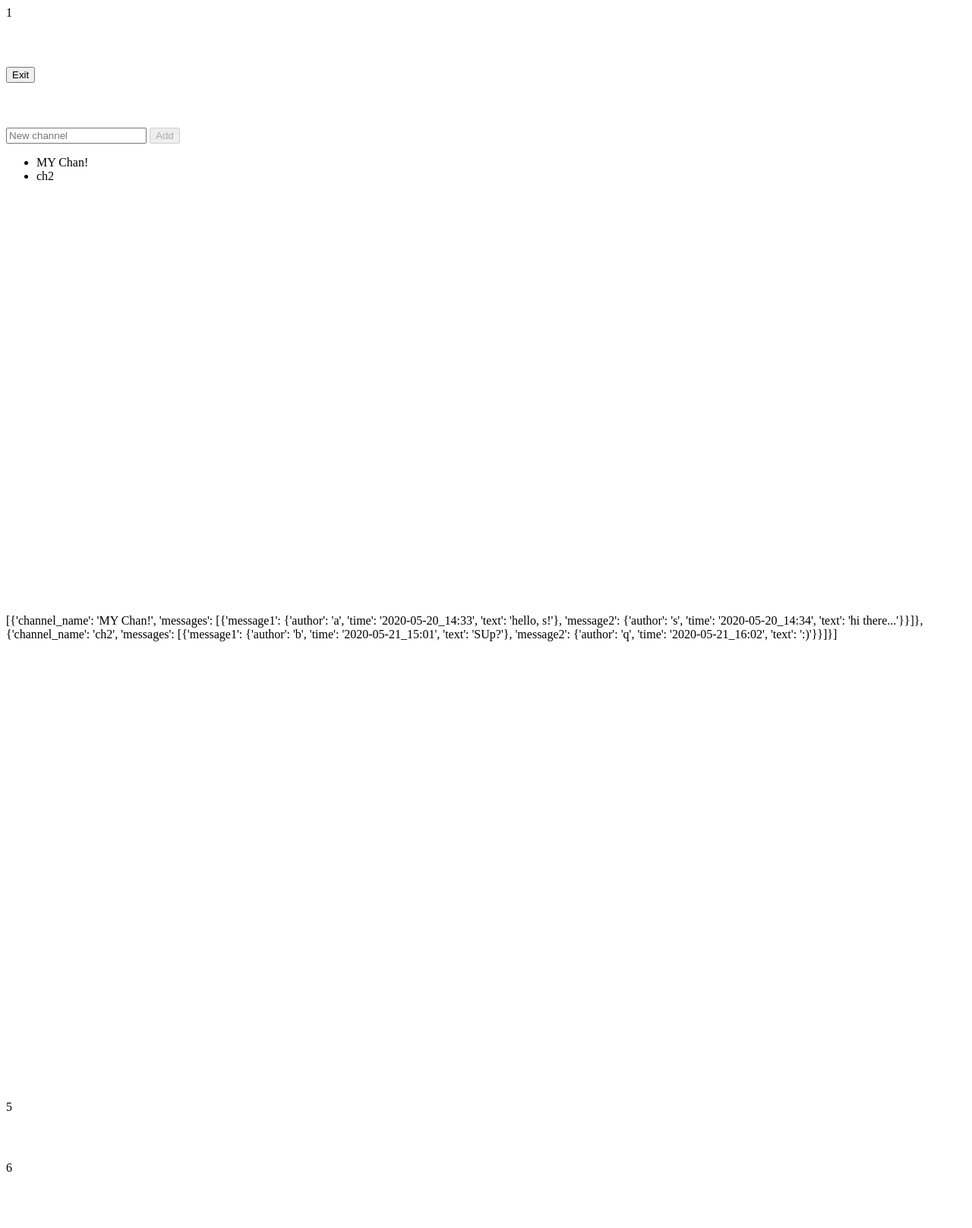
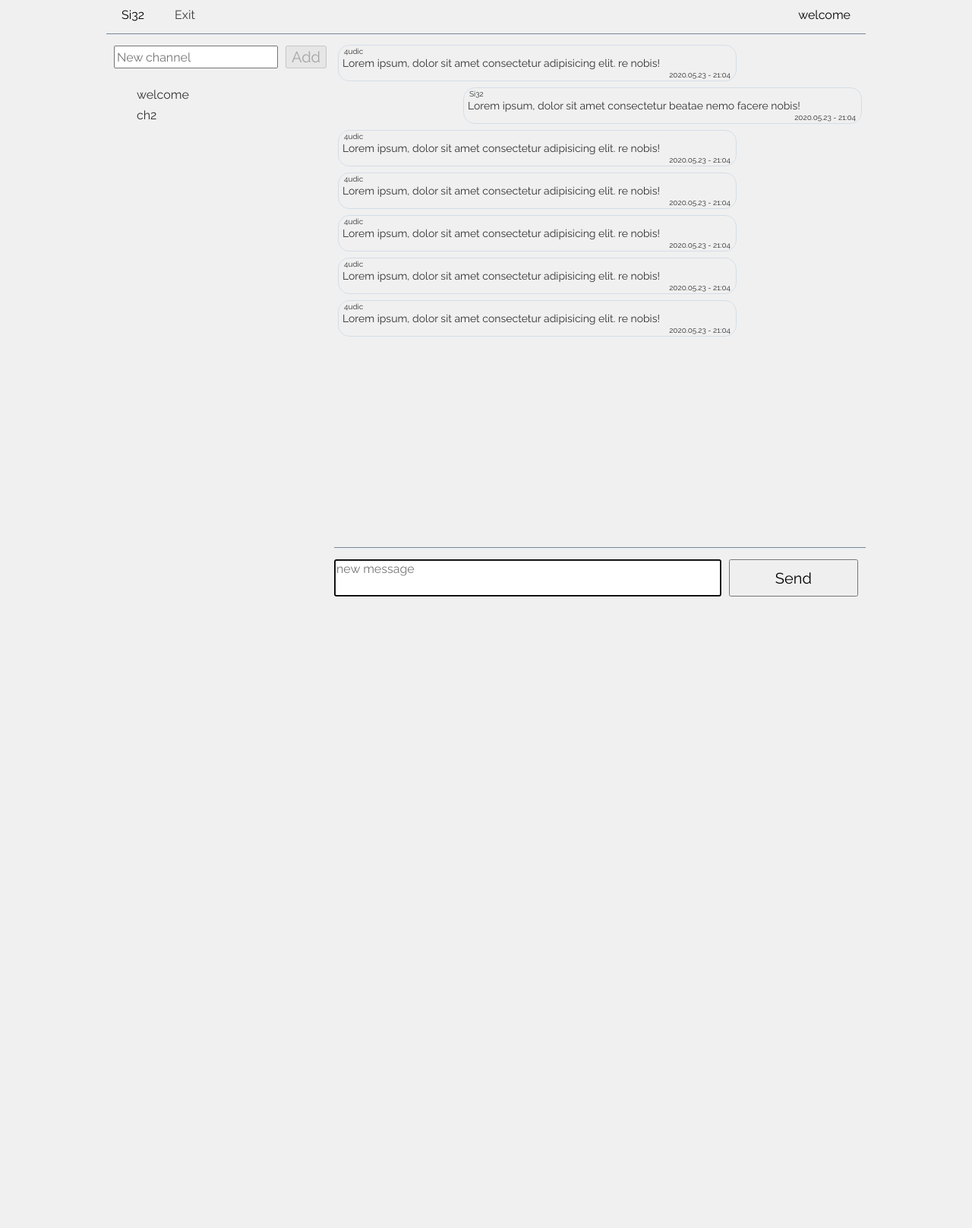
Before and after one commit to si32/CS50W-project2, a Flask app: page /talks in a window 1280 px wide. Shown: the whole page at 76% size. After the commit the page ends 786 px from the top, so only its background shows below. Run offline with Flask 2, Linux system fonts and the light colour scheme; some libraries are stand-ins or nearby versions.

Commit message:
worked with html and css

```diff
--- a/application.py
+++ b/application.py
@@ -28,7 +28,7 @@ def signin():
 def talks():
     # db = json.dumps(database)
     # channel = db["channels"]
-    db["channels"][0]["channel_name"] = "MY Chan!"
+    # db["channels"][0]["channel_name"] = "MY Chan!"
     # c = {"channel_name": "ch3"}
     # db["channels"].append(c)
     # db["channels"].pop(0)
@@ -59,6 +59,19 @@ def add_channel(data):
     if channel_name in channel_names:
         emit("exist channel_name", broadcast=True)
     else:
-        db["channels"].append({"channel_name": channel_name})
+        db["channels"].append({"channel_name": channel_name, "messages": {}})
         channel_names = getchannel_names()
         emit("new channel_name", channel_names, broadcast=True)
+
+
+# Route to view the channel data
+@app.route("/<channel_name>")
+def view(channel_name):
+    data = db["channels"]
+    for channel in db["channels"]:
+        if channel["channel_name"] == channel_name:
+            messages = channel["messages"]
+    return jsonify({"messages": messages})
+
+
+#
--- a/requirements.txt
+++ b/requirements.txt
@@ -1,2 +1,7 @@
 Flask
 Flask-SocketIO
+Flask-Session
+requests
+
+$env:FLASK_APP="application.py"
+$env:FLASK_DEBUG="1"
--- /dev/null
+++ b/static/css/style.css
@@ -0,0 +1,3 @@
+html {
+    background-color: rgb(240, 240, 240);
+}
--- /dev/null
+++ b/static/css/talks.css
@@ -0,0 +1,311 @@
+body {
+    margin: 0;
+
+    /* font-family: 'Amatic SC', cursive; */
+    /* font-family: 'Chelsea Market', cursive; */
+    font-family: 'Raleway', sans-serif;
+    font-weight: 400;
+    font-size: 16px;
+
+}
+
+*,
+*::before,
+*::after {
+    box-sizing: border-box;
+}
+
+p {
+    margin: 0;
+}
+
+
+/* Container
+===================*/
+
+.container {
+    width: 100%;
+    max-width: 1000px;
+    margin: 0 auto;
+    height: 100%;
+
+}
+
+
+/* Header
+===================*/
+
+.header {
+    width: 100%;
+    position: absolute;
+    top: 0;
+    left: 0;
+    z-index: 1000;
+}
+
+.header__inner {
+    display: flex;
+    justify-content: space-between;
+    padding: 10px 0 15px;
+    border-bottom: 1px solid lightslategray;
+    align-items: center;
+}
+
+.header__userinfo {
+    display: flex;
+    justify-content: center;
+    align-items: center;
+}
+
+.header__userinfo>div {
+    margin: 0 20px;
+}
+
+.header__channelinfo {
+    margin-right: 20px;
+}
+
+/* Button Exit
+===================*/
+
+#exit {
+    color: black;
+    cursor: pointer;
+    text-decoration: none;
+
+    opacity: .75;
+    transition: opacity 0.1s linear;
+}
+
+#exit:hover {
+    opacity: 1;
+}
+
+
+/* Main
+===================*/
+
+.main {
+    position: relative;
+    padding-top: 55px;
+    height: 100vh;
+
+}
+
+.main__inner {
+    display: flex;
+    justify-content: space-between;
+    height: 100%;
+}
+
+/* Channels
+===================== */
+
+.channels {
+    flex: 30%;
+    display: flex;
+    flex-direction: column;
+    overflow: auto;
+
+}
+
+.add_channel {
+    display: flex;
+    margin: 5px 10px;
+}
+
+.channels_input {
+    margin: 0;
+    height: 30px;
+    width: 80%;
+
+    font-family: 'Raleway', sans-serif;
+    font-weight: 400;
+    font-size: 16px;
+}
+
+.btn--add {
+    margin-left: 10px;
+    height: 30px;
+    width: 20%;
+
+    font-size: 20px;
+
+    padding: 0;
+}
+
+
+/* Channel
+===================== */
+.channel {
+    flex: 70%;
+    overflow: hidden;
+    position: relative;
+    height: 100%;
+    padding-bottom: 80px;
+}
+
+
+/* View message
+===================== */
+.view {
+ height: 100%;
+ overflow: auto;
+}
+
+.message {
+    display: flex;
+    justify-content: flex-start;
+}
+
+.message__content {
+    margin: 4px 5px;
+    padding: 0 5px;
+    width: 75%;
+
+    border: 1px solid rgb(205, 217, 230);;
+    border-radius: 15px;
+
+    opacity: 0.8;
+    transition: opacity 0.1s linear;
+}
+
+.message--my {
+    justify-content: flex-end;
+}
+
+.message__author {
+    margin: 2px 2px;
+    font-size: 10px;
+    text-align: left;
+}
+
+.message__text {
+    font-size: 14px;
+}
+
+.message__content:hover {
+    opacity: 1;
+}
+
+.message__time {
+    margin: 2px 2px;
+    font-size: 10px;
+    text-align: right;
+}
+
+
+/* Send message
+===================== */
+
+.send {
+    display: flex;
+
+    position: absolute;
+    bottom: 0;
+    right: 0;
+    z-index: 1;
+
+    width: 100%;
+    height: 80px;
+    border-top: 1px solid lightslategray;
+    padding: 15px 0;
+}
+
+.send__massage {
+    height: 100%;
+    width: 75%;
+    resize: none;
+
+    font-family: 'Raleway', sans-serif;
+    font-weight: 400;
+    font-size: 16px;
+}
+
+.send__massage::placeholder {
+    font-family: 'Raleway', sans-serif;
+    font-weight: 400;
+    font-size: 16px;
+}
+
+.btn {
+    display: inline-block;
+    vertical-align: top;
+
+    font-family: 'Raleway', sans-serif;
+    font-weight: 400;
+    font-size: 20px;
+
+    cursor: pointer;
+}
+
+.btn--send {
+    margin: 0 10px;
+    height: 100%;
+    width: 25%;
+}
+
+
+/* List item
+========================= */
+
+.li {
+    list-style: none;
+    padding: 4px 0;
+}
+
+.ch-link {
+    text-decoration: none;
+    color: black;
+
+    position: relative;
+
+    opacity: 0.8;
+    transition: opacity 0.1s linear;
+}
+
+.ch-link:hover {
+    opacity: 1;
+}
+
+.ch-link::before {
+    content: "\261E";
+
+    opacity: 0;
+    transition: opacity 0.1s linear;
+
+    position: absolute;
+    top: 0;
+    left: -20px;
+    z-index: 1;
+
+}
+
+.ch-link:hover::before {
+    opacity: 1;
+}
+
+
+@media screen and (max-width: 700px) {
+    .row {
+      flex-direction: column;
+    }
+
+
+
+ /* It doesn't work in separate css file */
+ ::-webkit-scrollbar {
+    width: 8px;
+}
+
+::-webkit-scrollbar-track {
+    background: #f1f1f1;
+}
+
+::-webkit-scrollbar-thumb {
+    background: #888;
+}
+
+::-webkit-scrollbar-thumb:hover {
+    background: #555;
+}
--- a/static/db.json
+++ b/static/db.json
@@ -1,13 +1,13 @@
 {
     "channels": [
         {
-            "channel_name": "MY Chan!",
+            "channel_name": "welcome",
             "messages": [
                 {
                     "message1": {
                         "author": "a",
                         "time": "2020-05-20_14:33",
-                        "text": "hello, s!"
+                        "text": "hello, si32!"
                     },
                     "message2": {
                         "author": "s",
--- a/static/js/talks.js
+++ b/static/js/talks.js
@@ -17,8 +17,11 @@ document.addEventListener('DOMContentLoaded', () => {
     socket.on('connect', () => {
         document.querySelector('#add').onclick = () => {
             const channel_name = document.querySelector('#channel_name').value;
+
+            // clear input field and disabled button
             document.querySelector('#channel_name').value = "";
             document.querySelector('#add').disabled = true;
+
             socket.emit('add channel', { 'channel_name': channel_name });
         };
 
@@ -35,7 +38,7 @@ document.addEventListener('DOMContentLoaded', () => {
         var i;
         for (i = 0; i < channel_names.length; i++) {
             const li = document.createElement('li');
-            li.innerHTML = channel_names[i];
+            li.innerHTML = `<a href="" class="ch-link" data-channel="${channel_names[i]}"> ${channel_names[i]} </a>`;
             document.querySelector('#channels').append(li);
         }
     });
@@ -64,3 +67,42 @@ document.addEventListener('DOMContentLoaded', () => {
         };
     };
 });
+
+
+// отображение сообщений канала
+document.addEventListener('DOMContentLoaded', () => {
+
+    // Start by loading local stored channel.
+    channel_name = localStorage.getItem('channelName');
+    if (channel_name != null) {
+        load_channel(channel_name);
+    }
+    else {
+        load_channel('welcome');
+    }
+
+
+    // Set links up to load new channels.
+    document.querySelectorAll('.ch-link').forEach(link => {
+        link.onclick = () => {
+            load_channel(link.dataset.channel);
+            // storage channel name in localStorage
+            localStorage.setItem('channelName', link.dataset.channel);
+            return false;
+        };
+    });
+});
+
+// Renders contents of new page in main view.
+function load_channel(channel_name) {
+    const request = new XMLHttpRequest();
+    request.open('GET', `/${channel_name}`);
+    request.onload = () => {
+        const response = JSON.parse(request.responseText);
+        // console.log('responseText:' + request.responseText);
+        // console.log('response:' + response.messages[0].message1.text);
+        document.querySelector('#view').innerHTML = response.messages[0].message1.text;
+
+    };
+    request.send();
+}
--- a/templates/talks.html
+++ b/templates/talks.html
@@ -4,54 +4,143 @@
 <head>
     <meta charset="UTF-8">
     <meta name="viewport" content="width=device-width, initial-scale=1.0">
+    <link href="https://fonts.googleapis.com/css2?family=Raleway:wght@400;600;700&display=swap" rel="stylesheet">
     <!-- add style -->
     <link rel="stylesheet" href="./static/css/style.css">
     <link rel="stylesheet" href="./static/css/talks.css">
+    <!-- favicon -->
+    <link rel="shortcut icon" href="/static/icons/chat_bubble.ico">
     <title>Let's talk</title>
 </head>
 
 <body>
-    <div class="row">
-        <div class="channels">
-            <div style="height: 10vh;">1</div>
-        </div>
-        <div class="channel">
-            <div style="height: 10vh;">
-                <button id="exit">Exit</button>
+    <section class="header">
+        <div class="container">
+            <div class="header__inner">
+                <div class="header__userinfo">
+                    <div>Si32</div>
+                    <div>
+                        <!-- <button id="exit">Exit</button> -->
+                        <a href="#" id="exit">Exit</a>
                     </div>
                 </div>
+                <div class="header__channelinfo">
+                    <p>welcome</p>
+                </div>
+            </div>
+    </section> <!-- header -->
+
+    <section class="main">
+        <div class="container">
+            <div class="main__inner">
+
+                <div class="channels">
+                    <div class="add_channel">
+                        <input class="channels_input" id="channel_name" type="text" autocomplete="off"
+                            placeholder="New channel">
+                        <button class="btn btn--add" id="add" type="submit">Add</button>
                     </div>
 
-    <div class="row">
-        <div class="channels" style="height: 80vh;">
-            <input id="channel_name" type="text" autocomplete="off" placeholder="New channel">
-            <button id="add" type="submit">Add</button>
+                    <div class="view_channels">
                         <div>
                             <ul id="channels">
                                 {% for channel in channels %}
-                    <li>{{ channel["channel_name"] }}</li>
+                                <li class="li"><a href="" class="ch-link" data-channel="{{ channel["channel_name"] }}">
+                                        {{ channel["channel_name"] }}</a></li>
                                 {% endfor %}
                             </ul>
-            </div>
+                            <!-- radio -->
+                            <!-- {% for channel in channels %}
+                            <input class="radio" type="radio" data-channel="{{ channel["channel_name"] }}">
+                            {% endfor %} -->
+
+
 
                         </div>
+                    </div>
+                </div> <!-- channels -->
+
                 <div class="channel">
-            <div style="height: 80vh;">
-                {{ channels }}
+                    <div class="view">
+                        <div class="message">
+                            <div class="message__content">
+                                <div class="message__author">4udic</div>
+                                <div class="message__text">
+                                    Lorem ipsum, dolor sit amet consectetur adipisicing elit. re nobis!
+                                </div>
+                                <div class="message__time">2020.05.23 - 21:04</div>
                             </div>
                         </div>
+                        <div class="message message--my">
+                            <div class="message__content">
+                                <div class="message__author">Si32</div>
+                                <div class="message__text">
+                                    Lorem ipsum, dolor sit amet consectetur beatae nemo facere nobis!
                                 </div>
-
-    <div class="row">
-        <div class="channels">
-            <div style="height: 10vh;">
-                5
+                                <div class="message__time">2020.05.23 - 21:04</div>
                             </div>
                         </div>
-        <div class="channel">
-            <div style="height: 10vh;">6</div>
+                        <div class="message">
+                            <div class="message__content">
+                                <div class="message__author">4udic</div>
+                                <div class="message__text">
+                                    Lorem ipsum, dolor sit amet consectetur adipisicing elit. re nobis!
+                                </div>
+                                <div class="message__time">2020.05.23 - 21:04</div>
                             </div>
                         </div>
+                        <div class="message">
+                            <div class="message__content">
+                                <div class="message__author">4udic</div>
+                                <div class="message__text">
+                                    Lorem ipsum, dolor sit amet consectetur adipisicing elit. re nobis!
+                                </div>
+                                <div class="message__time">2020.05.23 - 21:04</div>
+                            </div>
+                        </div>
+                        <div class="message">
+                            <div class="message__content">
+                                <div class="message__author">4udic</div>
+                                <div class="message__text">
+                                    Lorem ipsum, dolor sit amet consectetur adipisicing elit. re nobis!
+                                </div>
+                                <div class="message__time">2020.05.23 - 21:04</div>
+                            </div>
+                        </div>
+                        <div class="message">
+                            <div class="message__content">
+                                <div class="message__author">4udic</div>
+                                <div class="message__text">
+                                    Lorem ipsum, dolor sit amet consectetur adipisicing elit. re nobis!
+                                </div>
+                                <div class="message__time">2020.05.23 - 21:04</div>
+                            </div>
+                        </div>
+                        <div class="message">
+                            <div class="message__content">
+                                <div class="message__author">4udic</div>
+                                <div class="message__text">
+                                    Lorem ipsum, dolor sit amet consectetur adipisicing elit. re nobis!
+                                </div>
+                                <div class="message__time">2020.05.23 - 21:04</div>
+                            </div>
+                        </div>
+                    </div> <!-- view -->
+
+
+
+
+                    <div class="send">
+                        <!-- <textarea type="text">My new message to everyone</textarea> -->
+                        <textarea class="send__massage" autofocus placeholder="new message" required></textarea>
+                        <button class="btn btn--send">Send</button>
+                    </div>
+                </div>
+            </div> <!-- main__inner -->
+        </div> <!-- container -->
+    </section> <!-- main -->
+
+
 
 
     <script type="text/javascript" src="//cdnjs.cloudflare.com/ajax/libs/socket.io/1.3.6/socket.io.min.js"></script>
@@ -59,6 +148,7 @@
 
 
 </body>
+
 <style>
     /* It doesn't work in separate css file */
     ::-webkit-scrollbar {
```
Also changed, not shown: static/css/fonts.css (added, +34 -0 lines), templates/signin.html (+14 -3 lines), static/icons/chat_bubble.ico (added). Lines whose indentation alone changed are shown as unchanged.
